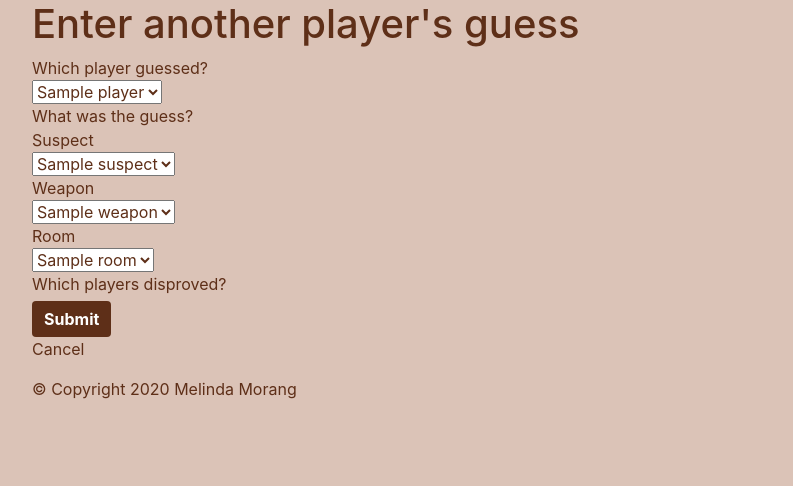
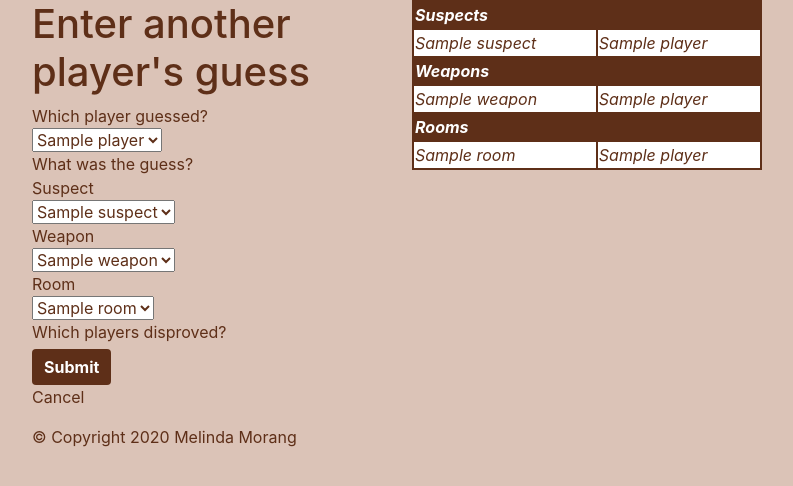
Before and after one commit to melindamorang/Clue_app_Flask, a Flask app: template templates/OtherPlayerGuess.html in a window 1280 px wide. Shown: the top 486 px of the page, without its empty margins (53-846 px from the left). Run offline with Flask 2, Linux system fonts and the light colour scheme; the template is opened without the code that fills it: most values are stand-ins (such as "Sample title", 1, 10 or a date in 2020); some libraries are stand-ins or nearby versions.

Commit message:
Render detective notebook when entering another player's guess

```diff
--- a/application.py
+++ b/application.py
@@ -137,7 +137,10 @@ def otherPlayerGuess():
         players=other_players,
         suspects=clueLogic.cards["suspects"],
         weapons=clueLogic.cards["weapons"],
-        rooms=clueLogic.cards["rooms"]
+        rooms=clueLogic.cards["rooms"],
+        suspect_dict=session["game"].detective_notebook["suspects"],
+        weapon_dict=session["game"].detective_notebook["weapons"],
+        room_dict=session["game"].detective_notebook["rooms"]
         )
 
 @app.route('/enterOtherPlayerGuess', methods=["POST"])
--- a/templates/OtherPlayerGuess.html
+++ b/templates/OtherPlayerGuess.html
@@ -6,7 +6,7 @@
 
 {% block body %}
 
-<div class="col-md-12">
+<div class="col-md-4">
     <h1>Enter another player's guess</h1>
     <form action="{{ url_for('enterOtherPlayerGuess') }}" method="post">
         Which player guessed?<br />
@@ -32,4 +32,8 @@
     {% include "cancel.html" %}
 </div>
 
+<div class="col-md-4">
+    {% include "DetectiveNotebook.html" %}
+</div>
+
 {% endblock %}
```
